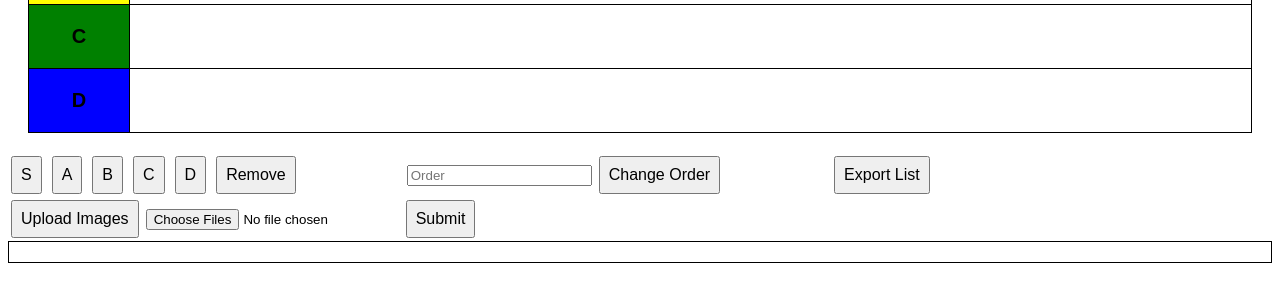
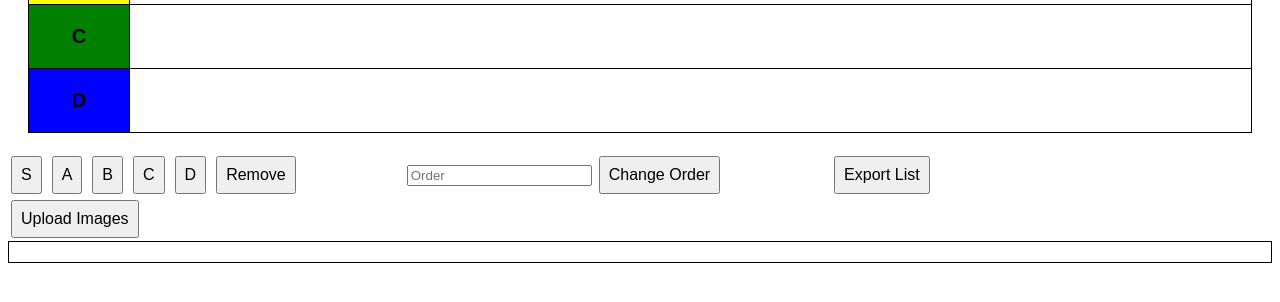
Before and after one commit to Andrew-Close/Tier-List, a Flask app: page / in a window 1280 px wide. Shown: the part 239-541 px from the top of the page. Run offline with Flask 3, Linux system fonts and the light colour scheme; parts of the project's set-up code (start-up, migrations or seed data) failed here and were passed over.

Commit message:
chore: hide unnecessary buttons

```diff
--- a/app/templates/index.html
+++ b/app/templates/index.html
@@ -84,8 +84,8 @@
 </form>
 <form action="/upload-images" method="POST" enctype="multipart/form-data">
     <button type="button" onclick="document.getElementById('images-upload').click();">Upload Images</button>
-    <input id="images-upload" type="file" name="images" accept="image/jpeg, image/png" multiple onchange="document.getElementById('images-submit').click();">
-    <button id="images-submit" type="submit">Submit</button>
+    <input id="images-upload" type="file" name="images" style="display: none;" accept="image/jpeg, image/png" multiple onchange="document.getElementById('images-submit').click();">
+    <button id="images-submit" type="submit" style="display: none;">Submit</button>
 </form>
 <div id="photo-container-id" class="photo-container">
     {% for image in unranked_images %}
```
